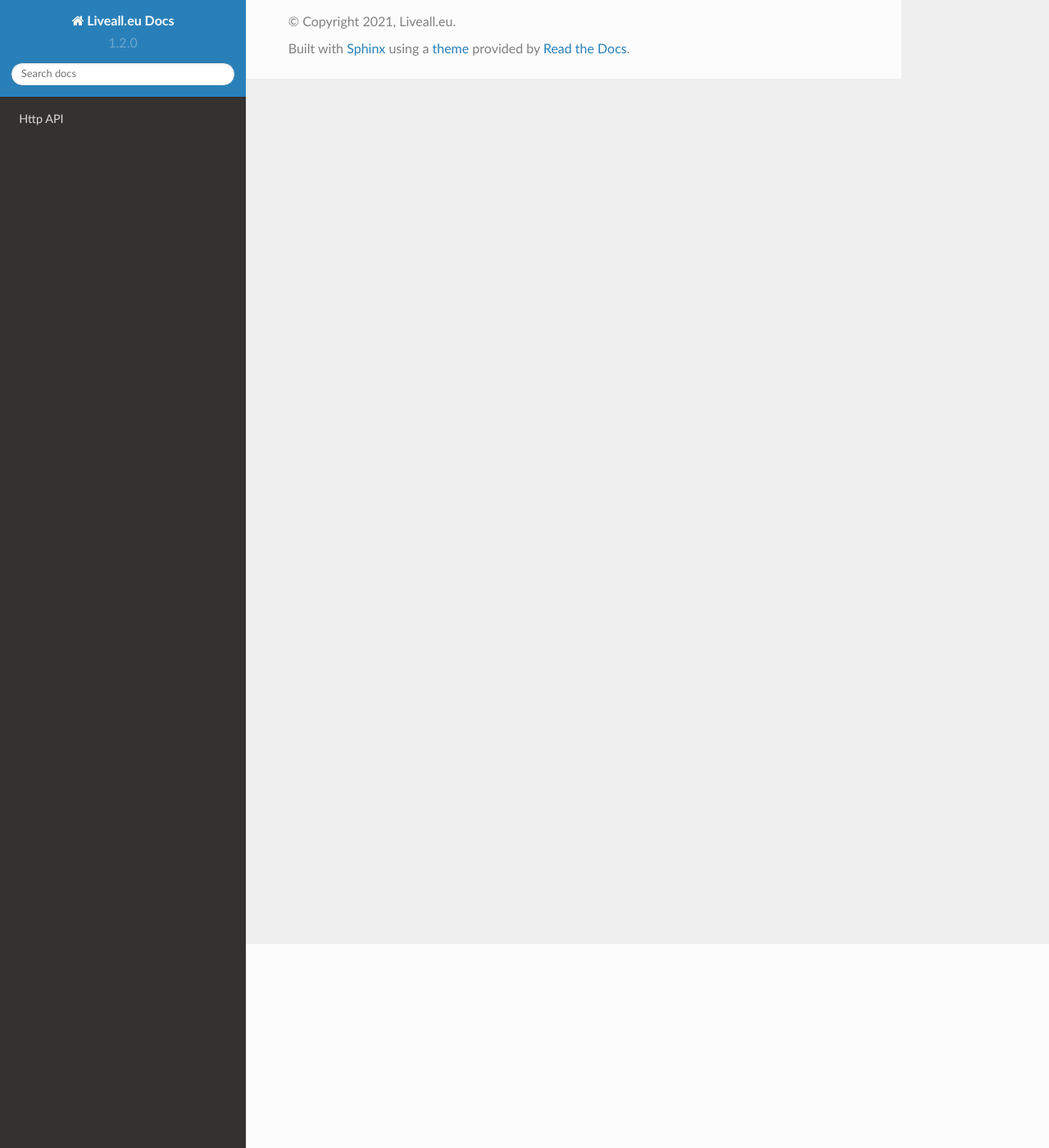
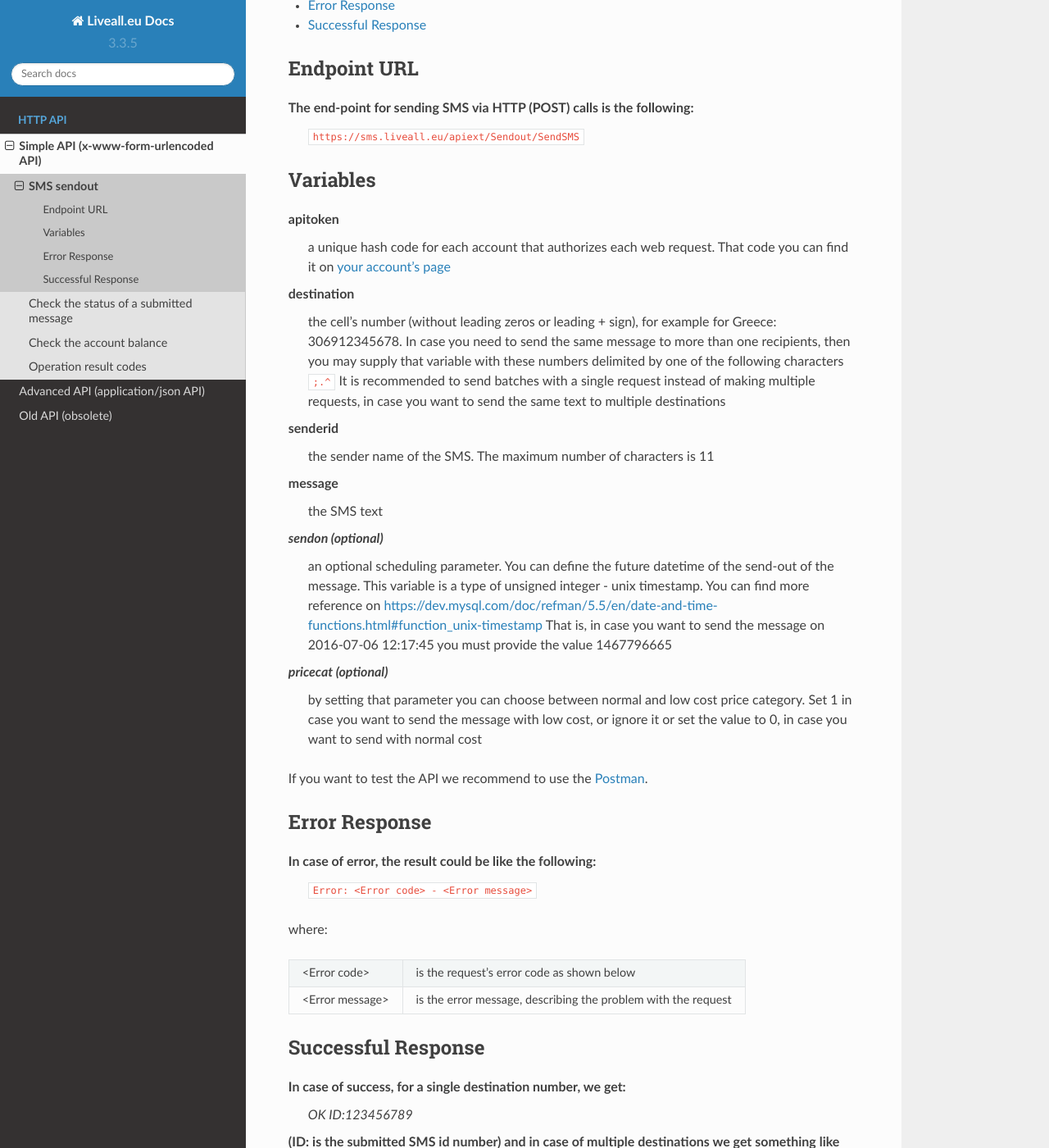
Before and after one commit to terracom/liveall.eu_docs, a Sphinx documentation site: the page built from docs/source/httpapi/xwwwformurlencoded/smssendout.rst, in a window 1280 px wide and 1400 px high, scrolled down 249 px. Shown: the whole window at 82% size. Built offline with Sphinx 7.4.7 and the Read the Docs theme 2.0.0, drawn with Linux system fonts in a browser that asks for light colours; some of the changed text lies outside the part shown.

Commit message:
202111031732

```diff
--- a/docs/source/conf.py
+++ b/docs/source/conf.py
@@ -6,8 +6,8 @@ project = 'Liveall.eu Docs'
 copyright = '2021, Liveall.eu'
 author = 'Mike Nakos'
 
-release = '1.2'
-version = '1.2.0'
+release = '3.3'
+version = '3.3.5'
 
 # -- General configuration
 
--- a/docs/source/httpapi/application-json/index.rst
+++ b/docs/source/httpapi/application-json/index.rst
@@ -1,7 +1,5 @@
-application/json API (Advanced)
-===============================
+Advanced API (application/json API)
+===================================
 
 This type of API offers more flexibilty when using it, since you can easily and straight-forward to send messages to many recipients with a different text for each one.
 The ``Content-Type`` on the request headers is set to ``application/json`` and all the data structure is a text, representing a **JSON object**.
-
-.. toctree::
--- /dev/null
+++ b/docs/source/httpapi/oldapi/index.rst
@@ -0,0 +1,4 @@
+Old API (obsolete)
+==================
+We maintain the old http api for backwards compatibility (there are no improvements on this api), because Liveall.eu has an ecosystem of 3rd party applications-sites that haven’t switched to our new API yet. Apart from that, old api does not provide security (if you use GET requests), because all parameters are on the url and not in the request’s body.
+All newcomers to the service cannot use that API. They **must** use newer versions of API
--- a/docs/source/httpapi/xwwwformurlencoded/smssendout.rst
+++ b/docs/source/httpapi/xwwwformurlencoded/smssendout.rst
@@ -1,4 +1,62 @@
 SMS sendout
 ===========
+
+.. contents:: Contents
+  :local:
+  :backlinks: none
+
+
+Endpoint URL
+------------
 The end-point for sending SMS via HTTP (**POST**) calls is the following:
-  https://sms.liveall.eu/apiext/Sendout/SendSMS
+  ``https://sms.liveall.eu/apiext/Sendout/SendSMS``
+
+Variables
+---------
+
+apitoken
+  a unique hash code for each account that authorizes each web request. That code you can find it on `your account’s page`_
+
+destination
+  the cell’s number (without leading zeros or leading + sign), for example for Greece: 306912345678. In case you need to send the same message to more than one recipients, then you may supply that variable with these numbers delimited by one of the following characters ``;.^`` It is recommended to send batches with a single request instead of making multiple requests, in case you want to send the same text to multiple destinations
+
+senderid
+  the sender name of the SMS. The maximum number of characters is 11
+
+message
+  the SMS text
+
+*sendon (optional)*
+  an optional scheduling parameter. You can define the future datetime of the send-out of the message. This variable is a type of unsigned integer - unix timestamp. You can find more reference on https://dev.mysql.com/doc/refman/5.5/en/date-and-time-functions.html#function_unix-timestamp That is, in case you want to send the message on 2016-07-06 12:17:45 you must provide the value 1467796665
+
+*pricecat (optional)*
+  by setting that parameter you can choose between normal and low cost price category. Set 1 in case you want to send the message with low cost, or ignore it or set the value to 0, in case you want to send with normal cost
+
+
+If you want to test the API we recommend to use the Postman_.
+
+Error Response
+--------------
+
+In case of error, the result could be like the following:
+  ``Error: <Error code> - <Error message>``
+
+where:
+
+=============== ==============
+<Error code>    is the request’s error code as shown below
+<Error message> is the error message, describing the problem with the request
+=============== ==============
+
+Successful Response
+-------------------
+
+In case of success, for a single destination number, we get:
+  `OK ID:123456789`
+
+(ID: is the submitted SMS id number) and in case of multiple destinations we get something like the below:
+  ``OK ID:123456787|OK ID:123456788|OK ID:123456789``
+
+
+.. _`your account’s page`: https://www.liveall.eu/user
+.. _Postman: https://www.postman.com/downloads/
```
Also changed, not shown: docs/source/httpapi/xwwwformurlencoded/checkaccountbalance.rst (added, +52 -0 lines), docs/source/httpapi/xwwwformurlencoded/checksmsstatus.rst (added, +64 -0 lines), docs/source/httpapi/xwwwformurlencoded/index.rst (+7 -2 lines), docs/source/httpapi/xwwwformurlencoded/operationresultcodes.rst (added, +104 -0 lines), docs/source/index.rst (+5 -4 lines).
